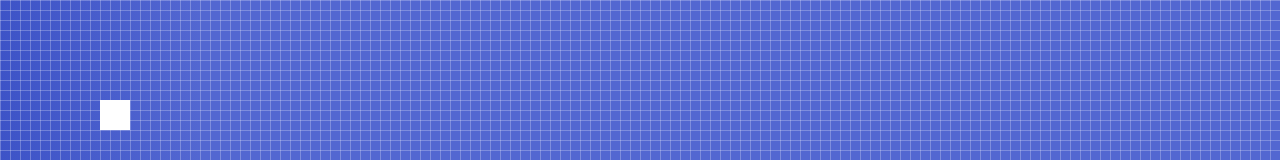
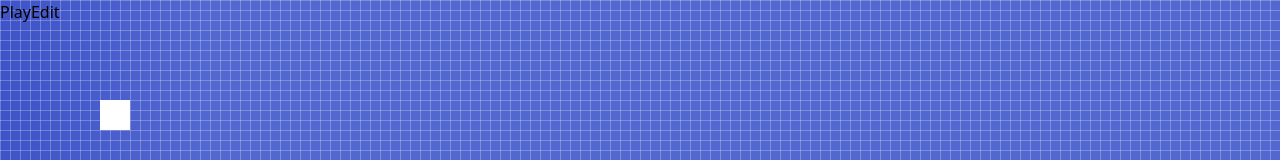
Before and after one commit to Saidfatah/my-smooth-canvas, a React (Create React App) app: page / in a window 1280 px wide. Shown: the top 160 px of the page. Built offline with nearby package versions, Linux system fonts and the light colour scheme; the HTML template or start-up script is replaced by a standard one.

Commit message:
started working on  canvas modes feature

```diff
--- a/src/App.js
+++ b/src/App.js
@@ -4,9 +4,14 @@ import { drawRectangle, clearCanvasArea } from "./utils";
 import { WIDTH, HEIGHT } from "./constants";
 import { Shape, animation } from "./schemas";
 import { calcSpeed, snapToGrid } from "./draggingUtils";
-import { MIN_SPEED_THRESHEHOLD, ANIMATIONS_TYPES } from "./constants";
+import {
+  MIN_SPEED_THRESHEHOLD,
+  ANIMATIONS_TYPES,
+  CANVAS_MODES_ENUM
+} from "./constants";
 import Timeline from "./Timeline";
 import Background from "./Background";
+import CanvasModesBar from "./CanvasModesBar";
 // Styles
 import "./tailwind.output.css";
 
@@ -69,22 +74,6 @@ function easeInOut(t) {
   return t < 0.5 ? 4 * t * t * t : (t - 1) * (2 * t - 2) * (2 * t - 2) + 1;
 }
 
-// we're going  to have an array of animations
-
-//modes : COMPOSING | IDLE | PLAYING
-// by default we show the idle state
-// if there are any animations recorded we default to playing state
-
-// the state bar should be ontop
-// COMPOSING : save
-// -when save is clicked we transtion into IDLE mode
-// idle : play || edit
-// -when play is clicked we transition into PLAYING mode
-// -when edit is clicked we transition into COMPOSING mode
-// playing : pause || stop
-// -when pause is clicked we stay in PLAYING_MODE but we stop executing the timline
-// -when stop is clicked we transition into IDLE mode
-
 // steps
 // 1 - [Building timline bar] (should be built using html and react usestate a,d ref) use native elemnt and style it
 //     - https://www.w3schools.com/howto/howto_js_rangeslider.asp
@@ -94,13 +83,8 @@ function easeInOut(t) {
 //       - listen to mouse
 //     - update current timestamp when moving time stamp indecator
 
-const CANVAS_MODES = {
-  COMPOSING: "COMPOSING",
-  IDLE: "IDLE",
-  PLAYING: "PLAYING"
-};
 const App = () => {
-  const [canvasMode, setCanvasMode] = useState(CANVAS_MODES.COMPOSING);
+  const [canvasMode, setCanvasMode] = useState(CANVAS_MODES_ENUM.IDLE);
   const canvasRef = useRef();
   const canDragShapes = useRef(false);
   const currentTimeStamp = useRef(undefined);
@@ -120,7 +104,6 @@ const App = () => {
       firstRender.current = false;
     }
 
-    exectueTimeline(ctx);
     const onMouseDown = (e) => {
       // tell the browser we're handling this mouse event
       e.preventDefault();
@@ -209,10 +192,18 @@ const App = () => {
     canvasRef.current.onmouseup = onMouseUp;
   }, []);
 
+  useEffect(() => {
+    if (canvasMode === CANVAS_MODES_ENUM.PLAYING) {
+      if (!canvasRef.current) return;
+      var ctx = canvasRef.current.getContext("2d");
+      exectueTimeline(ctx);
+    }
+  }, [canvasMode]);
   const exectueTimeline = (ctx) => {
     var myReq;
     currentTimeStamp.current = timeStamps.shift();
     function step(timestamp) {
+      console.log({ timestamp });
       if (!currentTimeStamp.current) return cancelAnimationFrame(myReq);
       if (currentTimeStamp && timestamp > currentTimeStamp.current.time)
         executeAnimationFrame(timestamp, ctx);
@@ -284,6 +275,7 @@ const App = () => {
   };
   return (
     <div className="min-h-screen bg-gray-500 relative">
+      <CanvasModesBar {...{ setCanvasMode, canvasMode }} />
       <Timeline timeIndicatorTimeStamp={timeIndicatorTimeStamp} />
       <Background />
       <canvas
--- /dev/null
+++ b/src/CanvasModesBar.js
@@ -0,0 +1,83 @@
+import React from "react";
+import { CANVAS_MODES_ENUM } from "./constants";
+//modes : COMPOSING | IDLE | PLAYING
+// by default we show the idle state
+// if there are any animations recorded we default to playing state
+
+// the state bar should be ontop
+// COMPOSING : save
+// -when save is clicked we transtion into IDLE mode
+// idle : play || edit
+// -when play is clicked we transition into PLAYING mode
+// -when edit is clicked we transition into COMPOSING mode
+// playing : pause || stop
+// -when pause is clicked we stay in PLAYING_MODE but we stop executing the timline
+// -when stop is clicked we transition into IDLE mode
+
+//[TODO]
+// sub modes for PLAYING : PLAY || PAUSE
+
+const CanvasModeButton = () => {};
+const CanvasModesBar = ({ canvasMode, setCanvasMode }) => {
+  let barContent = (
+    <div>
+      <button
+        key="Play"
+        onClick={() => {
+          setCanvasMode(CANVAS_MODES_ENUM.PLAYING);
+        }}
+      >
+        Play
+      </button>
+      <button
+        key="Edit"
+        onClick={() => {
+          setCanvasMode(CANVAS_MODES_ENUM.COMPOSING);
+        }}
+      >
+        Edit
+      </button>
+    </div>
+  );
+  if (canvasMode === CANVAS_MODES_ENUM.PLAYING)
+    barContent = (
+      <div>
+        <button
+          key="Pause"
+          onClick={() => {
+            setCanvasMode(CANVAS_MODES_ENUM.PLAYING);
+          }}
+        >
+          Pause
+        </button>
+        <button
+          key="Stop"
+          onClick={() => {
+            setCanvasMode(CANVAS_MODES_ENUM.IDLE);
+          }}
+        >
+          Stop
+        </button>
+      </div>
+    );
+  if (canvasMode === CANVAS_MODES_ENUM.COMPOSING)
+    barContent = (
+      <div>
+        <button
+          key="Save"
+          onClick={() => {
+            setCanvasMode(CANVAS_MODES_ENUM.IDLE);
+          }}
+        >
+          Save
+        </button>
+      </div>
+    );
+  return (
+    <div className="bg-transaprent w-full h-24 absolute inset-0">
+      {barContent}
+    </div>
+  );
+};
+
+export default CanvasModesBar;
--- a/src/constants.js
+++ b/src/constants.js
@@ -19,3 +19,9 @@ export const ANIMATIONS_TYPES = {
   popIn: "POP_IN",
   popOut: "POP_OUT"
 };
+
+export const CANVAS_MODES_ENUM = {
+  COMPOSING: "COMPOSING",
+  IDLE: "IDLE",
+  PLAYING: "PLAYING"
+};
```
